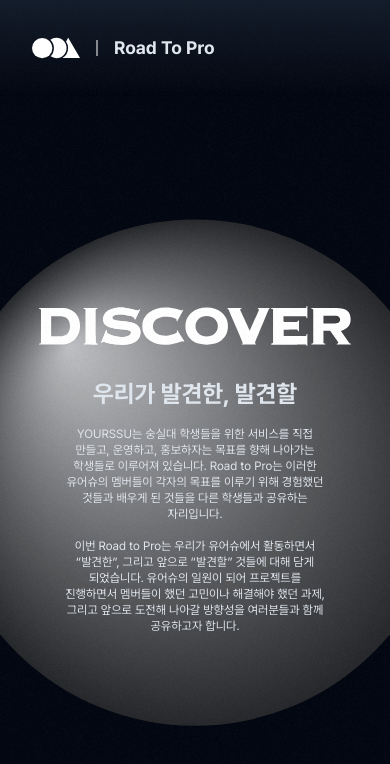
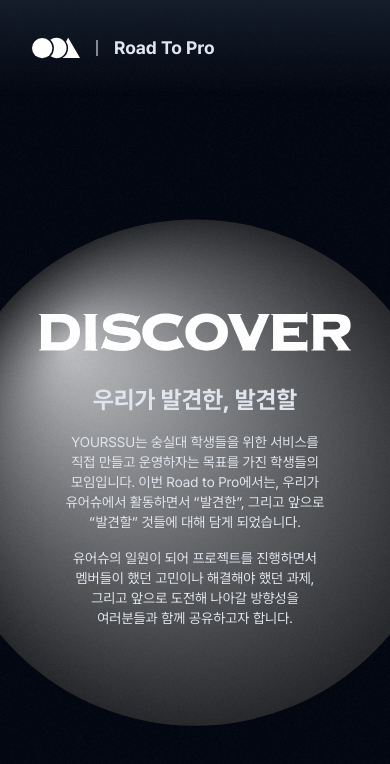
Before and after one commit to yourssu/road-to-pro-discover, a React (Vite) app: page / in a window 390 px wide. Shown: the top 764 px of the page. Built offline with nearby package versions, Linux system fonts and the light colour scheme; some icons are missing.

Commit message:
feat: changed intro writing

```diff
--- a/src/components/Intro.tsx
+++ b/src/components/Intro.tsx
@@ -23,18 +23,16 @@ export default function Intro({
           <h2 className="text-2xl lg:text-5xl font-bold text-center whitespace-nowrap">
             우리가 발견한, 발견할
           </h2>
-          <p className="text-xs lg:text-lg text-center md:w-max md:max-w-screen-md">
-            YOURSSU는 숭실대 학생들을 위한 서비스를 직접 만들고, 운영하고,
-            홍보하자는 목표를 향해 나아가는 학생들로 이루어져 있습니다. Road to
-            Pro는 이러한 유어슈의 멤버들이 각자의 목표를 이루기 위해 경험했던
-            것들과 배우게 된 것들을 다른 학생들과 공유하는 자리입니다.
+          <p className="text-sm lg:text-lg text-center md:w-max md:max-w-screen-md">
+            YOURSSU는 숭실대 학생들을 위한 서비스를 직접 만들고 운영하자는
+            목표를 가진 학생들의 모임입니다. 이번 Road to Pro에서는, 우리가
+            유어슈에서 활동하면서 “발견한”, 그리고 앞으로 “발견할” 것들에 대해
+            담게 되었습니다.
           </p>
-          <p className="text-xs lg:text-lg text-center md:w-max md:max-w-screen-md">
-            이번 Road to Pro는 우리가 유어슈에서 활동하면서 “발견한”, 그리고
-            앞으로 “발견할” 것들에 대해 담게 되었습니다. 유어슈의 일원이 되어
-            프로젝트를 진행하면서 멤버들이 했던 고민이나 해결해야 했던 과제,
-            그리고 앞으로 도전해 나아갈 방향성을 여러분들과 함께 공유하고자
-            합니다.
+          <p className="text-sm lg:text-lg text-center md:w-max md:max-w-screen-md">
+            유어슈의 일원이 되어 프로젝트를 진행하면서 멤버들이 했던 고민이나
+            해결해야 했던 과제, 그리고 앞으로 도전해 나아갈 방향성을 여러분들과
+            함께 공유하고자 합니다.
           </p>
         </article>
       </article>
```
